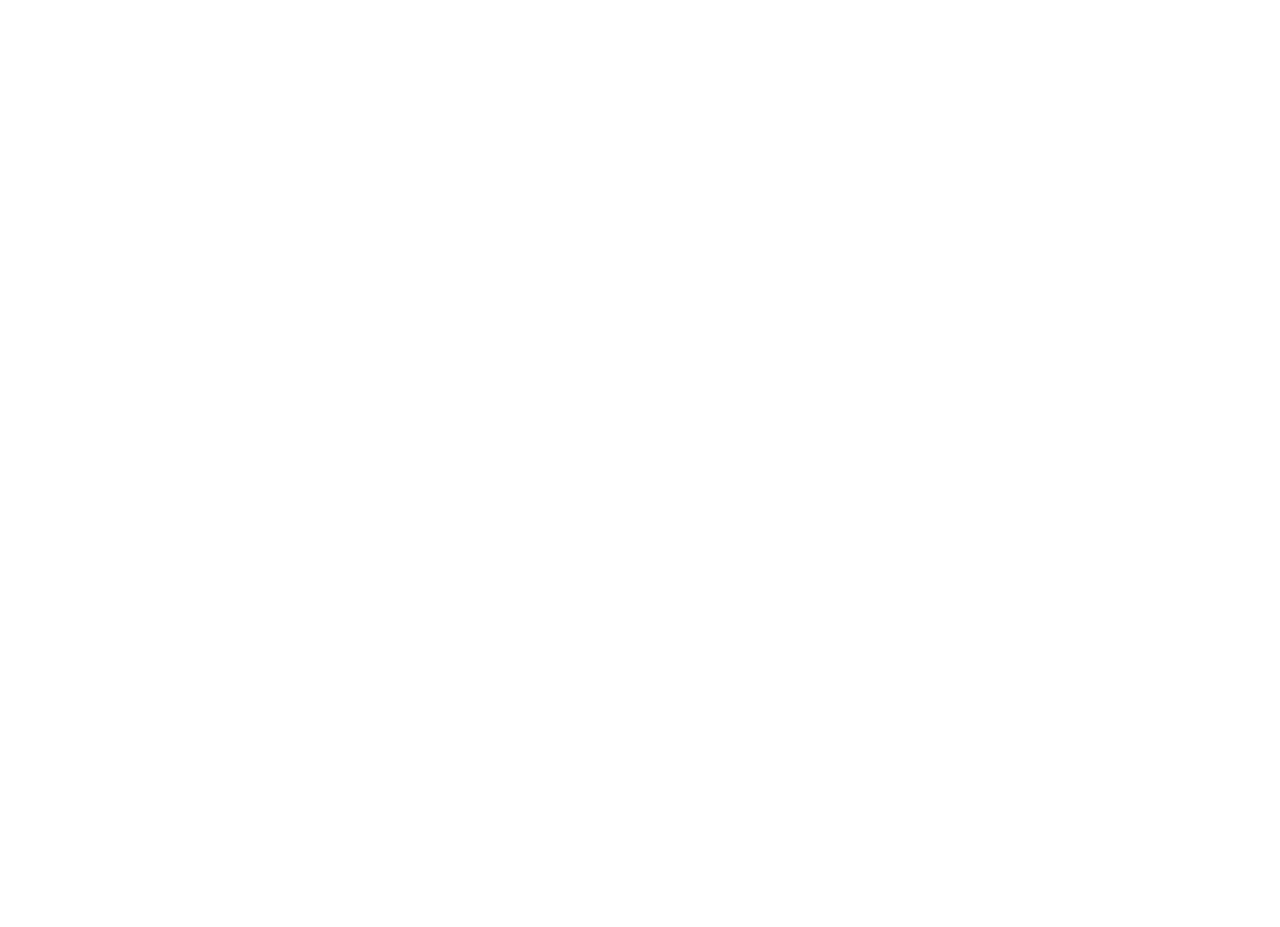
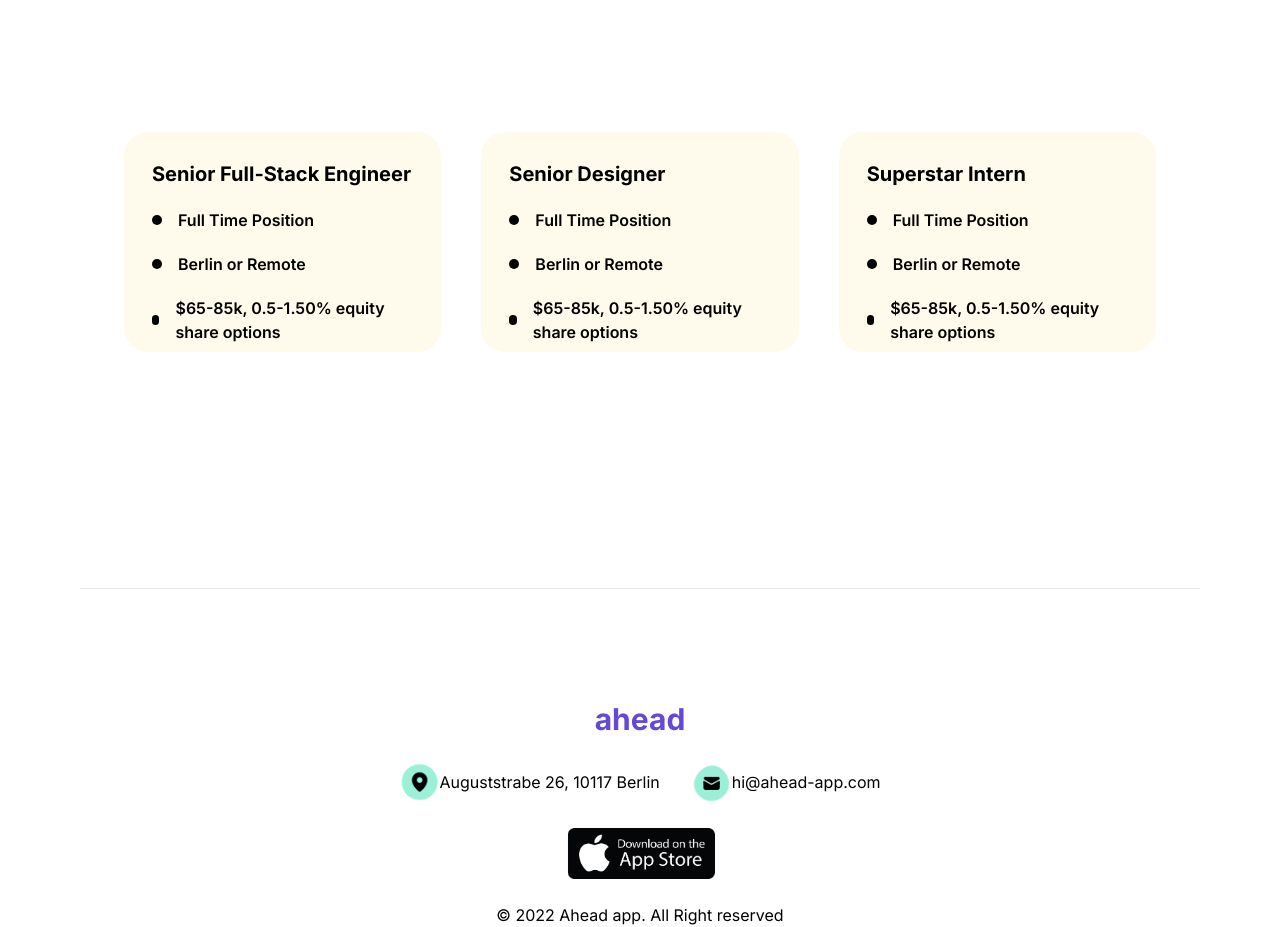
Before and after one commit to thejaysharma/GSAP-Animated-Webpage, a Next.js app: page / in a window 1280 px wide. Shown: the part 5920-6847 px from the top of the page. Before the commit the page ends 5800 px from the top, so only its background shows below. Built offline with nearby package versions, Linux system fonts and the light colour scheme.

Commit message:
footer and vacancies component added

```diff
--- a/src/app/page.jsx
+++ b/src/app/page.jsx
@@ -1,6 +1,7 @@
 import About from "@/components/About";
 import AheadApp from "@/components/AheadApp";
 import FamiliarCards from "@/components/FamiliarCards";
+import Footer from "@/components/Footer";
 import Landing from "@/components/Landing";
 import LandingInfo from "@/components/LandingInfo";
 import MyInfo from "@/components/MyInfo";
@@ -8,6 +9,7 @@
 import SelfImprovement from "@/components/SelfImprovement";
 import SocialSkillsRating from "@/components/SocialSkillsRating";
 import Test from "@/components/Test";
+import Vacancies from "@/components/Vacancies";
 
 export default function Home() {
   return (
@@ -23,6 +25,8 @@
         <SocialSkillsRating />
         <Test />
         <About />
+        <Vacancies />
+        <Footer />
       </div>
     </div>
   );
--- /dev/null
+++ b/src/components/Footer.jsx
@@ -0,0 +1,72 @@
+"use client";
+import React, { useRef, useLayoutEffect } from "react";
+import { gsap, Linear, Power3 } from "gsap";
+import { ScrollTrigger } from "gsap/ScrollTrigger";
+import Image from "next/image";
+import Logo from "../../public/assets/logoc.jpg";
+import Location from "../../public/assets/location.png";
+import Mail from "../../public/assets/mail.png";
+import Apple from "../../public/assets/Apple.png";
+
+export default function Footer() {
+  gsap.registerPlugin(ScrollTrigger);
+  let logo = useRef(null);
+  let container = useRef(null);
+
+  useLayoutEffect(() => {
+    const ctx = gsap.context(() => {
+      gsap.from(logo, {
+        scale: 0,
+        opacity: 0,
+        rotate: 100,
+        // delay:0.4,
+        duration: 4.2,
+        ease: "elastic.out(1, 0.5)",
+        scrollTrigger: {
+          trigger: container,
+          //   markers: true,
+          start: "-30% center",
+          end: "+=200",
+          toggleActions: "play complete pause reverse",
+        },
+      });
+    });
+
+    return () => {
+      ctx.revert();
+    };
+  }, []);
+  return (
+    <div
+      className="mt-24 "
+      ref={(el) => {
+        container = el;
+      }}
+    >
+      <hr />
+      <div className="mt-6 w-full gap-6 flex flex-col items-center justify-center">
+        <Image
+          ref={(el) => {
+            logo = el;
+          }}
+          src={Logo}
+          width={80}
+          className=" rounded-xl"
+        />
+        <p className="-mt-4 text-3xl font-bold text-[#6448D6]">ahead</p>
+        <div className="flex gap-8">
+          <div className="flex items-center justify-center">
+            <Image src={Location} width={40} />
+            <div>Auguststrabe 26, 10117 Berlin</div>
+          </div>
+          <div className="flex items-center justify-center">
+            <Image src={Mail} width={40} />
+            <div>hi@ahead-app.com</div>
+          </div>
+        </div>
+        <Image className="" height={100} width={150} src={Apple} />
+        <p>© 2022 Ahead app. All Right reserved</p>
+      </div>
+    </div>
+  );
+}
--- /dev/null
+++ b/src/components/Vacancies.jsx
@@ -0,0 +1,141 @@
+"use client";
+import React, { useLayoutEffect, useRef, useState } from "react";
+import { gsap, Linear, Power3 } from "gsap";
+import { ScrollTrigger } from "gsap/ScrollTrigger";
+
+export default function Vacancies() {
+  gsap.registerPlugin(ScrollTrigger);
+  let text1 = useRef(null);
+
+  useLayoutEffect(() => {
+    const ctx = gsap.context(() => {
+      gsap.from(text1, {
+        x: "-50%",
+        duration: 1,
+        opacity: 0,
+        scale: 0.5,
+        ease: "Power3.out",
+        ease: "elastic.out(1, 0.8)",
+        scrollTrigger: {
+          trigger: text1,
+          // markers: true,
+          start: "-30% center",
+          end: "+=800",
+          toggleActions: "play complete pause reverse",
+        },
+      });
+    });
+
+    // // changing of div height values
+    // const divElements = document.querySelectorAll(".box");
+    // const animations = Array.from(divElements).map((element) => {
+    //   const tl = gsap.timeline({ paused: true });
+    //   tl.to(element, { duration: 0.2, backgroundColor: "#feefd7" }).to(
+    //     element,
+    //     { duration: 0.2, height: 300 }
+    //   );
+
+    //   element.animation = tl;
+    //   return tl;
+    // });
+
+    // divElements.forEach((element) => {
+    //   element.addEventListener("mouseenter", () => {
+    //     element.animation.play();
+    //   });
+
+    //   element.addEventListener("mouseleave", () => {
+    //     element.animation.reverse();
+    //   });
+    // });
+
+    return () => {
+      ctx.revert();
+
+    //   divElements.forEach((element) => {
+    //     element.removeEventListener("mouseenter", () => {
+    //       element.animation.play();
+    //     });
+
+    //     element.removeEventListener("mouseleave", () => {
+    //       element.animation.reverse();
+    //     });
+    //   });
+    };
+  }, []);
+
+  return (
+    <div className="p-11 mt-28 h-[500px]">
+      <p
+        ref={(el) => {
+          text1 = el;
+        }}
+        className="text-5xl font-bold"
+      >
+        Open Vacancies
+      </p>
+      <div className="mt-12 justify-between gap-10 flex">
+        <div className="bg-[rgb(254,251,236)] box overflow-hidden p-7 w-[400px] h-[220px] hover:h-[300px] hover:bg-[#feefd7] transition-all duration-300 rounded-3xl">
+          <h1 className="text-xl font-bold">Senior Full-Stack Engineer</h1>
+          <div className="flex mt-5 gap-4 items-center">
+            <div className="bg-black h-[10px] w-[10px] rounded-full"></div>
+            <div className="font-semibold ">Full Time Position</div>
+          </div>
+          <div className="flex mt-5 gap-4 items-center">
+            <div className="bg-black h-[10px] w-[10px] rounded-full"></div>
+            <div className="font-semibold ">Berlin or Remote</div>
+          </div>
+          <div className="flex mt-5 gap-4 items-center">
+            <div className="bg-black h-[10px] w-[10px] rounded-full"></div>
+            <div className="font-semibold ">
+              $65-85k, 0.5-1.50% equity share options
+            </div>
+          </div>
+          <button className="button bg-black mt-12 rounded-full p-3 text-white">
+            Start a test
+          </button>
+        </div>
+        <div className="bg-[rgb(254,251,236)] p-7 w-[400px] h-[220px] hover:h-[300px] hover:bg-[#feefd7] transition-all duration-300 overflow-hidden box rounded-3xl">
+          <h1 className="text-xl font-bold">Senior Designer</h1>
+          <div className="flex mt-5 gap-4 items-center">
+            <div className="bg-black h-[10px] w-[10px] rounded-full"></div>
+            <div className="font-semibold ">Full Time Position</div>
+          </div>
+          <div className="flex mt-5 gap-4 items-center">
+            <div className="bg-black h-[10px] w-[10px] rounded-full"></div>
+            <div className="font-semibold ">Berlin or Remote</div>
+          </div>
+          <div className="flex mt-5 gap-4 items-center">
+            <div className="bg-black h-[10px] w-[10px] rounded-full"></div>
+            <div className="font-semibold ">
+              $65-85k, 0.5-1.50% equity share options
+            </div>
+          </div>
+          <button className="button bg-black mt-12 rounded-full p-3 text-white">
+            Start a test
+          </button>
+        </div>
+        <div className="bg-[rgb(254,251,236)] p-7 w-[400px] h-[220px] hover:h-[300px] hover:bg-[#feefd7] transition-all duration-300 overflow-hidden box rounded-3xl">
+          <h1 className="text-xl font-bold">Superstar Intern</h1>
+          <div className="flex mt-5 gap-4 items-center">
+            <div className="bg-black h-[10px] w-[10px] rounded-full"></div>
+            <div className="font-semibold ">Full Time Position</div>
+          </div>
+          <div className="flex mt-5 gap-4 items-center">
+            <div className="bg-black h-[10px] w-[10px] rounded-full"></div>
+            <div className="font-semibold ">Berlin or Remote</div>
+          </div>
+          <div className="flex mt-5 gap-4 items-center">
+            <div className="bg-black h-[10px] w-[10px] rounded-full"></div>
+            <div className="font-semibold ">
+              $65-85k, 0.5-1.50% equity share options
+            </div>
+          </div>
+          <button className="button bg-black mt-12 rounded-full p-3 text-white">
+            Start a test
+          </button>
+        </div>
+      </div>
+    </div>
+  );
+}
```
